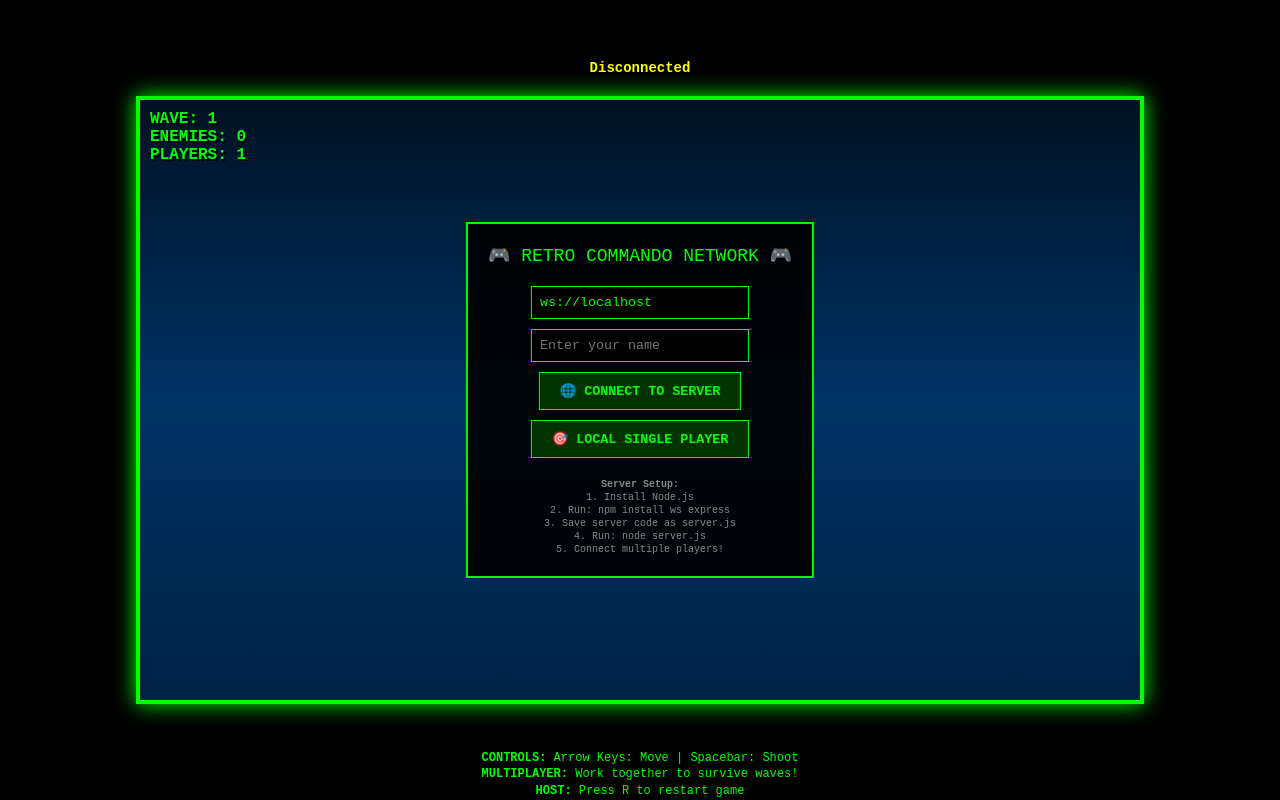
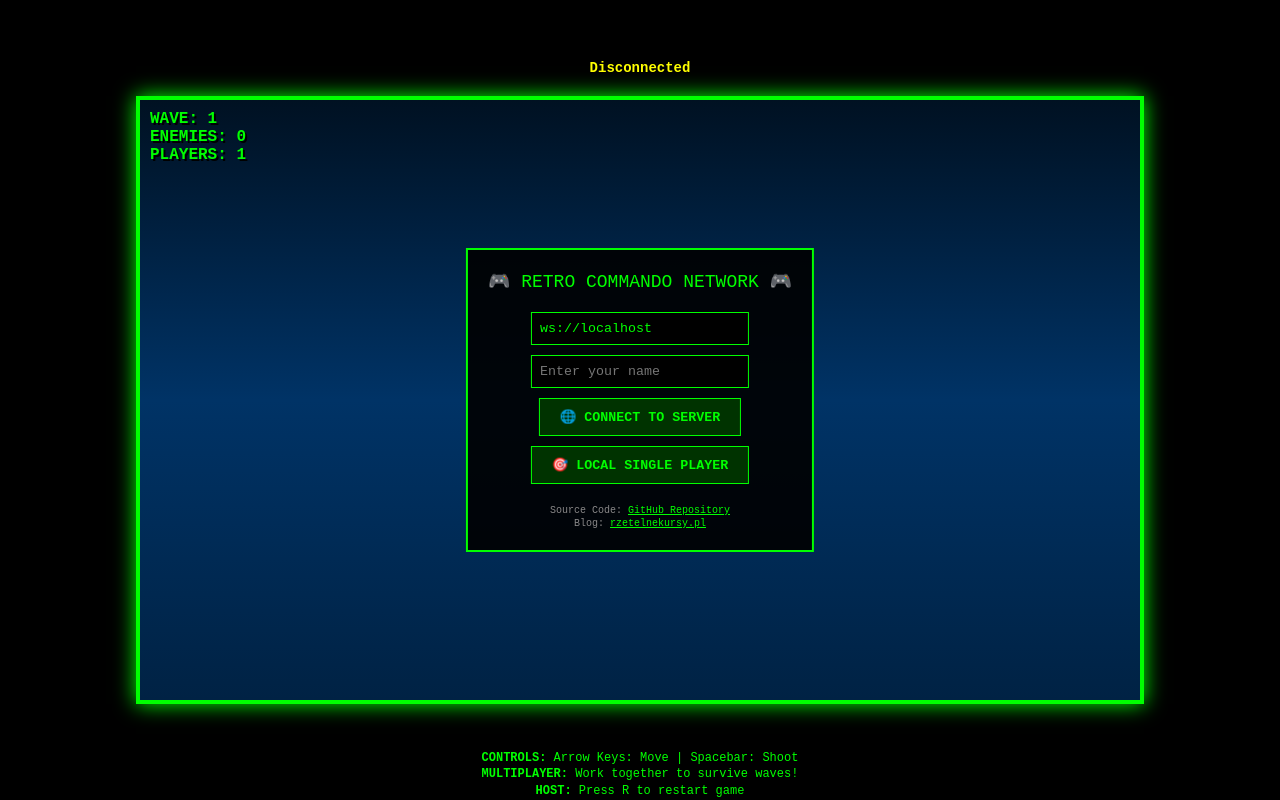
Before and after one commit to MariuszFerdyn/ThePilot-Scramble-retro-game-by-AI, a website: page index.html in a window 1280 px wide. Drawn offline with Linux system fonts and the light colour scheme.

Commit message:
Github and Blog Info

```diff
--- a/index.html
+++ b/index.html
@@ -142,6 +142,15 @@
             line-height: 1.3;
         }
 
+        .setup-instructions a {
+            color: #00ff00;
+            text-decoration: underline;
+        }
+
+        .setup-instructions a:hover {
+            color: #00ffff;
+        }
+
         .hidden { display: none; }
     </style>
 </head>
@@ -164,12 +173,8 @@
                 <button onclick="startLocalGame()">🎯 LOCAL SINGLE PLAYER</button>
             </div>
             <div class="setup-instructions">
-                <strong>Server Setup:</strong><br>
-                1. Install Node.js<br>
-                2. Run: npm install ws express<br>
-                3. Save server code as server.js<br>
-                4. Run: node server.js<br>
-                5. Connect multiple players!
+                Source Code: <a href="https://github.com/MariuszFerdyn/ThePilot-Scramble-retro-game-by-AI" target="_blank">GitHub Repository</a><br>
+                Blog: <a href="https://rzetelnekursy.pl/" target="_blank">rzetelnekursy.pl</a>
             </div>
         </div>
 
```
